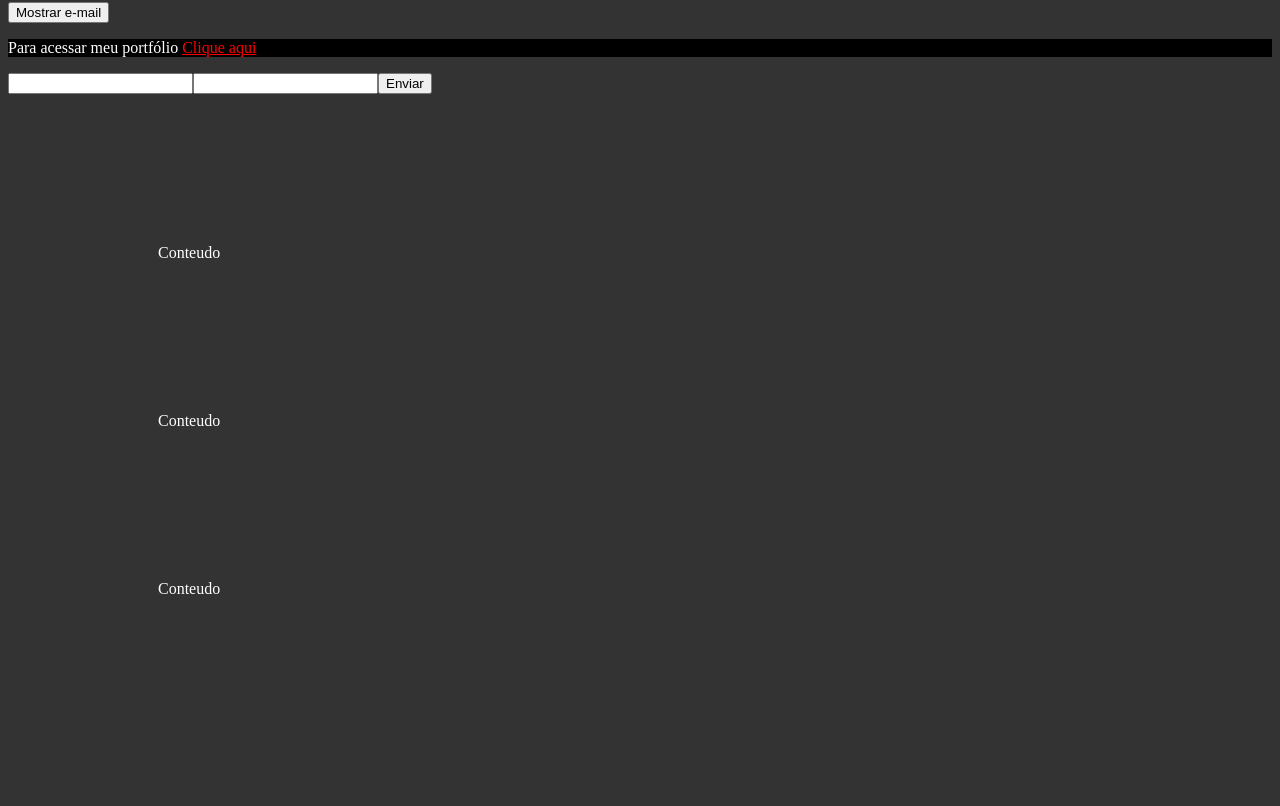
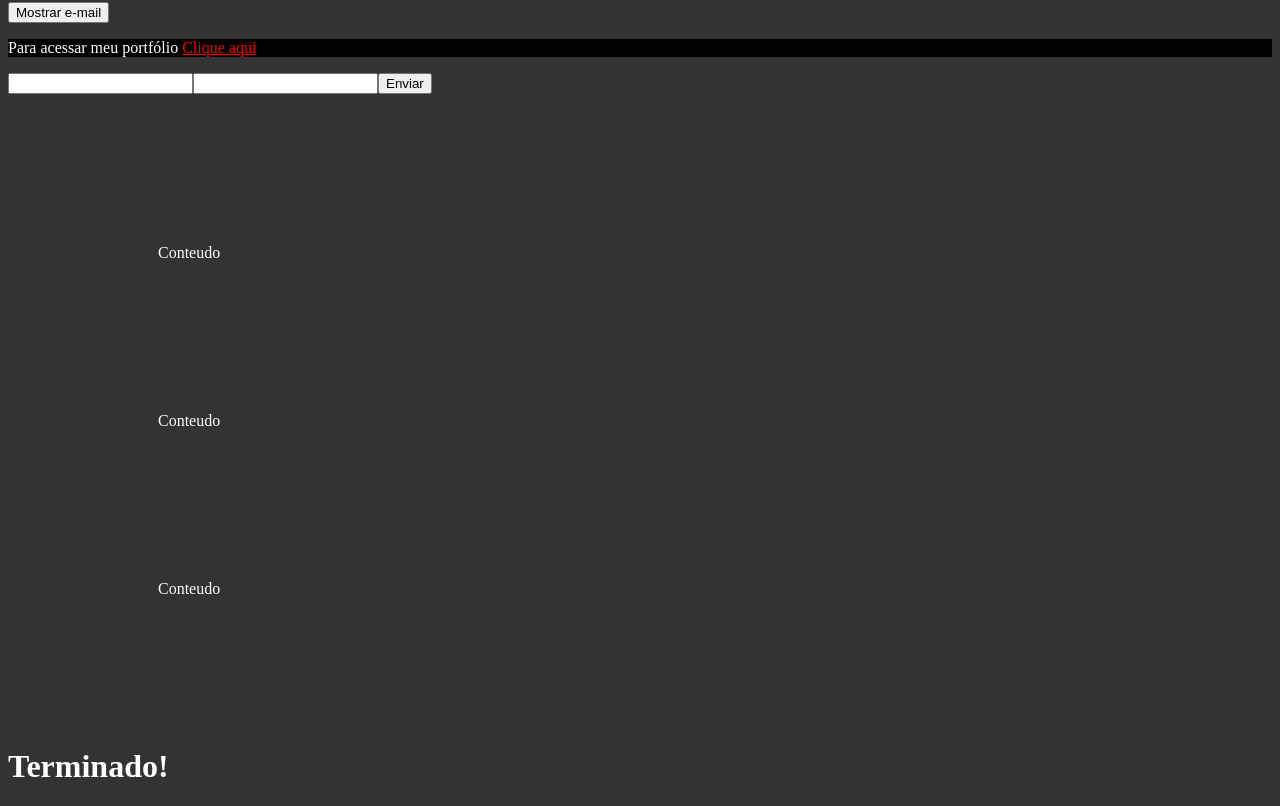
Before and after one commit to padky21/vim_tutorial, a Vue app: page / in a window 1280 px wide. Shown: the part 1034-1840 px from the top of the page. Before the commit the page ends 1782 px from the top, so only its background shows below. Built offline with nearby package versions, Linux system fonts and the light colour scheme.

Commit message:
Final
Edited:
App.vue

```diff
--- a/src/App.vue
+++ b/src/App.vue
@@ -4,6 +4,7 @@
   <p class="paragrafo-pai">O dado de app é {{ testando }}</p>
   <LifeCycle/>
   <Pessoa/>
+  <h1>Terminado!</h1>
 </template>
 
 <script>
```
